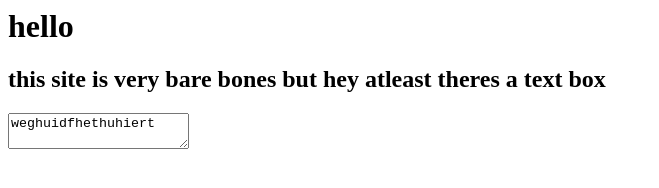
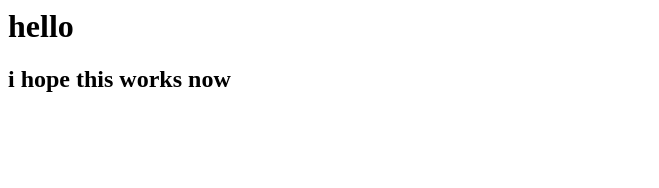
Before and after one commit to emelchenkoe/bussin-web-x-site, a plain HTML site: page index.html in a window 1280 px wide. Shown: the whole page, without its empty margins (0-659 px from the left). Drawn offline with Linux system fonts and the light colour scheme.

Commit message:
Update index.html

```diff
--- a/index.html
+++ b/index.html
@@ -1,5 +1,7 @@
+<head>
+  <title>emelchenko's site</title>
+</head>
 <body>
   <h1>hello</h1>
-  <h2>this site is very bare bones but hey atleast theres a text box</h2>
-  <textarea>weghuidfhethuhiert</textarea>
+  <h2>i hope this works now</h2>
 </body>
```
